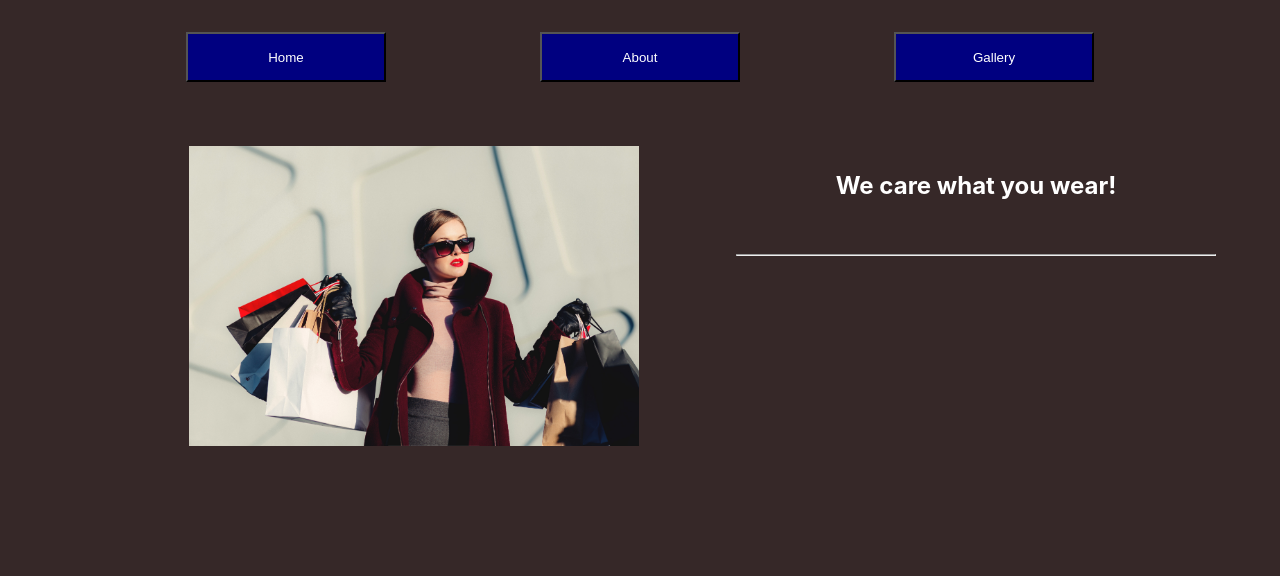
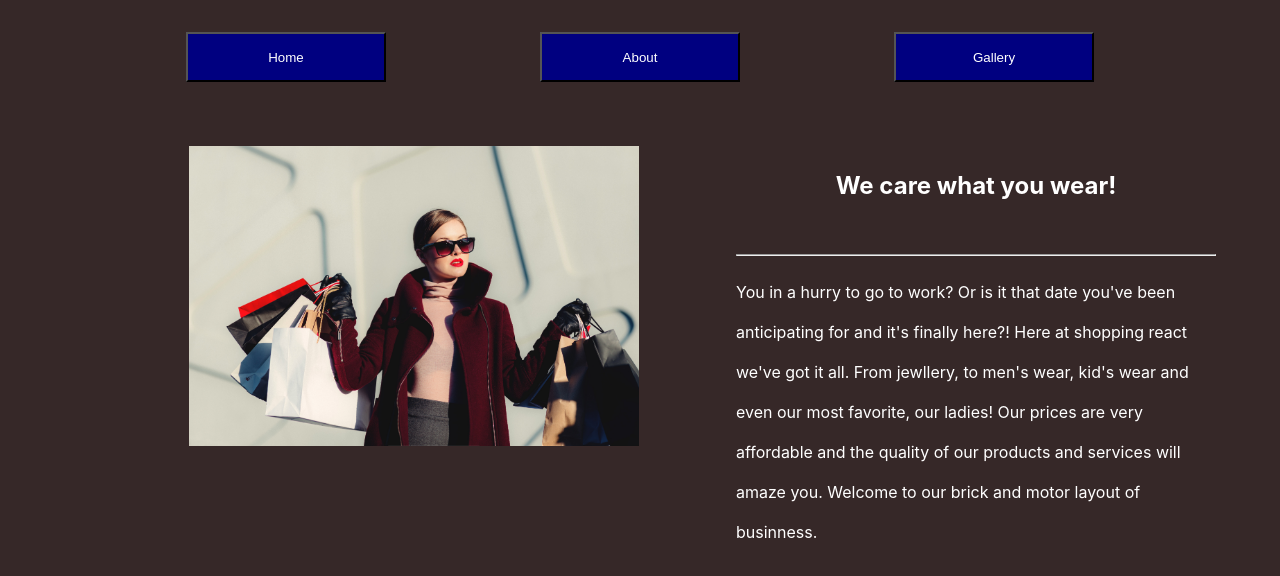
Before and after one commit to Maureen0007/Shopping-with-React, a React (Create React App) app: page /Home in a window 1280 px wide. Both pictures are taken after a click on the button "Home". Shown: the top 576 px of the page. Built offline with nearby package versions, Linux system fonts and the light colour scheme.

Commit message:
Add home page details

```diff
--- a/src/Components/Home.js
+++ b/src/Components/Home.js
@@ -10,7 +10,10 @@ function Home() {
               <div class="homeDetails">
                   <h1 class="homeHeader">We care what you wear!</h1>
                   <hr/>
-                  <p></p>
+                  <p>You in a hurry to go to work? Or is it that date you've been anticipating for and it's finally here?!
+                    Here at shopping react we've got it all. From jewllery, to men's wear, kid's wear and even our most favorite, our ladies!
+                    Our prices are very affordable and the quality of our products and services will amaze you. Welcome to our brick and motor layout of businness.
+                  </p>
                   </div>
                   </section>
                   </>
```
